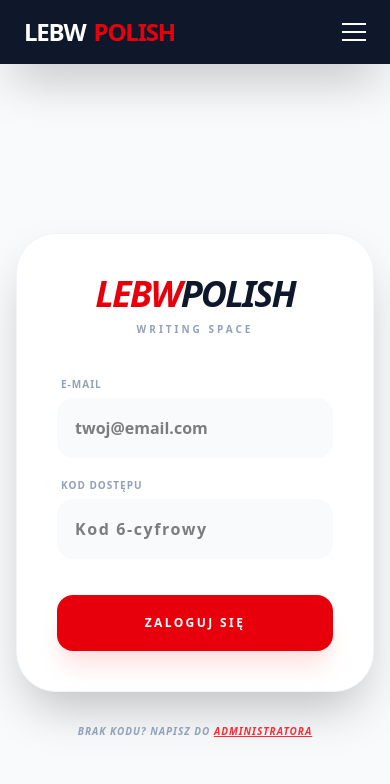
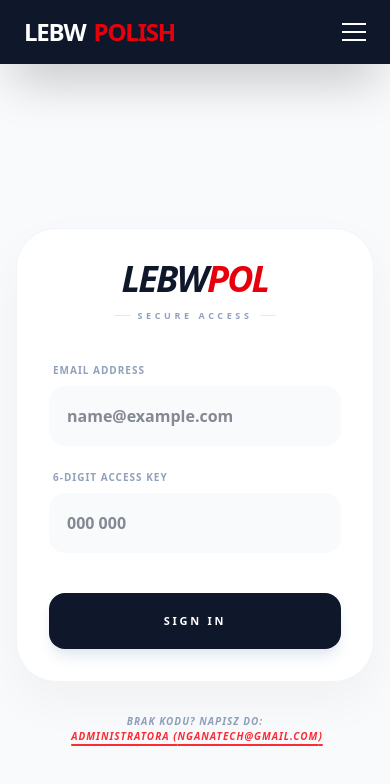
Before and after one commit to Byadiso/lebwpolish, a React (Vite) app: page /login in a window 390 px wide. Shown: the top 784 px of the page. Built offline with nearby package versions, Linux system fonts and the light colour scheme; no server answers.

Commit message:
fix optimize UI for mobile responsiveness

```diff
--- a/src/pages/Home.jsx
+++ b/src/pages/Home.jsx
@@ -100,9 +100,18 @@ export default function Home() {
           <div className="w-1.5 h-1.5 bg-red-500 rounded-full animate-bounce [animation-delay:-0.15s]"></div>
           <div className="w-1.5 h-1.5 bg-slate-400 rounded-full animate-bounce"></div>
         </div>
-        <p className="text-[10px] uppercase tracking-[0.4em] font-black text-slate-400">
-          Warszawa • Kraków • Wrocław
-        </p>
+                    <p className="mt-4 text-[10px] uppercase tracking-[0.4em] font-black text-slate-400">
+            made with love by{" "}
+            <a
+              href="https://www.nganatech.com"
+              target="_blank"
+              rel="noopener noreferrer"
+              className="hover:underline"
+            >
+              Nganatech
+            </a>
+          </p>
+
       </div>
     </div>
   );
--- a/src/pages/LearningSpace.jsx
+++ b/src/pages/LearningSpace.jsx
@@ -55,10 +55,24 @@ export default function LearningSpace() {
     return onSnapshot(q, (snap) => setPosts(snap.docs.map(doc => ({ id: doc.id, ...doc.data() }))));
   }, []);
 
-  useEffect(() => {
-    const q = query(collection(db, "resources"), orderBy('timestamp', 'desc'));
-    return onSnapshot(q, (snap) => setResources(snap.docs.map(doc => ({ id: doc.id, ...doc.data() }))));
-  }, []);
+useEffect(() => {
+  const q = query(collection(db, "resources"), limit(50));
+
+  return onSnapshot(q, (snap) => {
+    const data = snap.docs
+      .map(d => ({ id: d.id, ...d.data() }))
+      .sort((a, b) => {
+        if (!a.timestamp && !b.timestamp) return 0;
+        if (!a.timestamp) return 1;
+        if (!b.timestamp) return -1;
+        return b.timestamp.seconds - a.timestamp.seconds;
+      });
+
+    setResources(data);
+  });
+}, []);
+
+
 
   const handleSubmit = async (e) => {
     e.preventDefault();
--- a/src/pages/Login.jsx
+++ b/src/pages/Login.jsx
@@ -3,8 +3,10 @@ import { auth, db } from '../firebase';
 import { signInWithEmailAndPassword, createUserWithEmailAndPassword } from 'firebase/auth';
 import { collection, query, where, getDocs } from 'firebase/firestore';
 import { useNavigate } from 'react-router-dom';
+import { motion, AnimatePresence } from 'framer-motion';
 
 const ADMIN_EMAIL = "byadiso@gmail.com";
+const SUPPORT_EMAIL = "nganatech@gmail.com"; // New Support Email
 
 export default function Login() {
   const [email, setEmail] = useState("");
@@ -23,10 +25,8 @@ export default function Login() {
 
     try {
       if (normalizedEmail === ADMIN_EMAIL) {
-        // --- ADMIN LOGIN (Standard Firebase Auth) ---
         await signInWithEmailAndPassword(auth, normalizedEmail, pass);
       } else {
-        // --- STUDENT LOGIN (6-Digit Access Key) ---
         const q = query(
           collection(db, "pending_users"),
           where("email", "==", normalizedEmail),
@@ -34,16 +34,11 @@ export default function Login() {
         );
 
         const snapshot = await getDocs(q);
-
-        if (snapshot.empty) {
-          throw new Error("Invalid email or access key.");
-        }
+        if (snapshot.empty) throw new Error("Invalid email or access key.");
 
         try {
-          // Try standard login with the passcode
           await signInWithEmailAndPassword(auth, normalizedEmail, pass.trim());
         } catch (signInErr) {
-          // If first-time user, create the account silently
           if (signInErr.code === 'auth/user-not-found' || signInErr.code === 'auth/invalid-credential') {
             await createUserWithEmailAndPassword(auth, normalizedEmail, pass.trim());
           } else {
@@ -64,71 +59,97 @@ export default function Login() {
   };
 
   return (
-    <div className="flex min-h-screen items-center justify-center bg-[#F8FAFC] px-4 font-sans">
-      <div className="w-full max-w-md">
+    <div className="flex min-h-screen items-center justify-center bg-[#F8FAFC] px-4 font-sans overflow-hidden">
+      <div className="fixed top-0 left-0 w-full h-1 bg-red-600 z-50 shadow-[0_0_15px_rgba(220,38,38,0.3)]"></div>
+
+      <motion.div
+        initial={{ opacity: 0, y: 20 }}
+        animate={{ opacity: 1, y: 0 }}
+        className="w-full max-w-md relative"
+      >
         <form
           onSubmit={handleLogin}
-          className="p-10 bg-white rounded-[2.5rem] shadow-2xl border border-slate-100"
+          className="p-8 md:p-12 bg-white rounded-[2.5rem] shadow-[0_20px_50px_rgba(0,0,0,0.04)] border border-slate-100 relative z-10"
         >
           <div className="mb-10 text-center">
-            <h2 className="text-4xl font-black text-red-600 tracking-tighter uppercase italic">
-              LEBW<span className="text-slate-900">POLISH</span>
+            <h2 className="text-4xl font-black text-slate-900 tracking-tighter uppercase italic leading-none">
+              LEBW<span className="text-red-600">POL</span>
             </h2>
-            <p className="text-slate-400 text-[10px] font-black uppercase tracking-[0.3em] mt-2">Writing Space</p>
+            <div className="flex items-center justify-center gap-2 mt-3">
+              <span className="h-[1px] w-4 bg-slate-200"></span>
+              <p className="text-slate-400 text-[9px] font-black uppercase tracking-[0.4em]">Secure Access</p>
+              <span className="h-[1px] w-4 bg-slate-200"></span>
+            </div>
           </div>
 
-          {error && (
-            <div className="mb-6 p-4 bg-red-50 border-2 border-red-100 text-red-600 text-xs font-bold rounded-2xl animate-pulse">
-              ⚠️ {error}
-            </div>
-          )}
+          <AnimatePresence mode="wait">
+            {error && (
+              <motion.div
+                initial={{ opacity: 0, height: 0 }}
+                animate={{ opacity: 1, height: 'auto' }}
+                exit={{ opacity: 0, height: 0 }}
+                className="mb-6 p-4 bg-red-50 border-l-4 border-red-500 text-red-600 text-[11px] font-black uppercase tracking-tight rounded-r-xl"
+              >
+                {error}
+              </motion.div>
+            )}
+          </AnimatePresence>
 
-          {success && (
-            <div className="mb-6 p-4 bg-green-50 border-2 border-green-100 text-green-600 text-xs font-bold rounded-2xl">
-              ✅ Autoryzacja pomyślna...
-            </div>
-          )}
-
-          <div className="space-y-5">
-            <div>
-              <label className="block text-[10px] font-black text-slate-400 uppercase mb-1.5 ml-1 tracking-widest">E-mail</label>
+          <div className="space-y-6">
+            <div className="relative group">
+              <label className="block text-[10px] font-black text-slate-400 uppercase mb-2 ml-1 tracking-widest transition-colors group-focus-within:text-red-600">
+                Email Address
+              </label>
               <input
                 required
                 type="email"
-                placeholder="twoj@email.com"
-                className="w-full p-4 bg-slate-50 border-2 border-slate-50 rounded-2xl focus:border-red-600 focus:bg-white outline-none transition-all font-bold"
+                placeholder="name@example.com"
+                className="w-full p-4 bg-slate-50 border-2 border-transparent rounded-2xl focus:border-red-600 focus:bg-white outline-none transition-all font-bold text-slate-900"
                 onChange={e => setEmail(e.target.value)}
               />
             </div>
 
-            <div>
-              <label className="block text-[10px] font-black text-slate-400 uppercase mb-1.5 ml-1 tracking-widest">
-                {email.toLowerCase() === ADMIN_EMAIL ? "Hasło Admina" : "Kod Dostępu"}
+            <div className="relative group">
+              <label className="block text-[10px] font-black text-slate-400 uppercase mb-2 ml-1 tracking-widest transition-colors group-focus-within:text-red-600">
+                {email.toLowerCase() === ADMIN_EMAIL ? "Admin Password" : "6-Digit Access Key"}
               </label>
               <input
                 required
                 type="password"
-                placeholder={email.toLowerCase() === ADMIN_EMAIL ? "••••••••" : "Kod 6-cyfrowy"}
-                className="w-full p-4 bg-slate-50 border-2 border-slate-50 rounded-2xl focus:border-red-600 focus:bg-white outline-none transition-all font-bold tracking-widest"
+                placeholder={email.toLowerCase() === ADMIN_EMAIL ? "••••••••" : "000 000"}
+                className="w-full p-4 bg-slate-50 border-2 border-transparent rounded-2xl focus:border-red-600 focus:bg-white outline-none transition-all font-bold tracking-[0.3em] text-slate-900 placeholder:tracking-normal"
                 onChange={e => setPass(e.target.value)}
               />
             </div>
 
             <button
               disabled={loading || success}
-              className={`w-full py-5 rounded-2xl font-black text-xs uppercase tracking-[0.2em] text-white shadow-xl transition-all active:scale-95 mt-4 ${
-                loading || success ? "bg-slate-300" : "bg-red-600 hover:bg-red-700 shadow-red-100"
+              className={`w-full py-5 rounded-2xl font-black text-[11px] uppercase tracking-[0.25em] text-white transition-all active:scale-[0.98] mt-4 shadow-lg ${
+                loading || success ? "bg-slate-300" : "bg-slate-900 hover:bg-red-600 shadow-slate-200"
               }`}
             >
-              {loading ? "Weryfikacja..." : "Zaloguj się"}
+              {loading ? "Verifying..." : "Sign In"}
             </button>
           </div>
         </form>
 
-        <p className="mt-8 text-center text-slate-400 text-[10px] font-bold uppercase tracking-widest italic">
-          Brak kodu? Napisz do <span className="text-red-500 underline cursor-pointer">Administratora</span>
-        </p>
-      </div>
+        <motion.div
+          initial={{ opacity: 0 }}
+          animate={{ opacity: 1 }}
+          transition={{ delay: 0.5 }}
+          className="mt-8 text-center"
+        >
+          <p className="text-slate-400 text-[10px] font-bold uppercase tracking-widest italic">
+            Brak kodu? Napisz do: <br className="md:hidden" />
+            <a
+              href={`mailto:${SUPPORT_EMAIL}?subject=Access Key Request`}
+              className="text-red-500 underline decoration-2 underline-offset-4 cursor-pointer hover:text-slate-900 transition-colors ml-1"
+            >
+              Administratora ({SUPPORT_EMAIL})
+            </a>
+          </p>
+        </motion.div>
+      </motion.div>
     </div>
   );
 }
```
Also changed, not shown: src/pages/AdminDashboard.jsx (+65 -3 lines).
